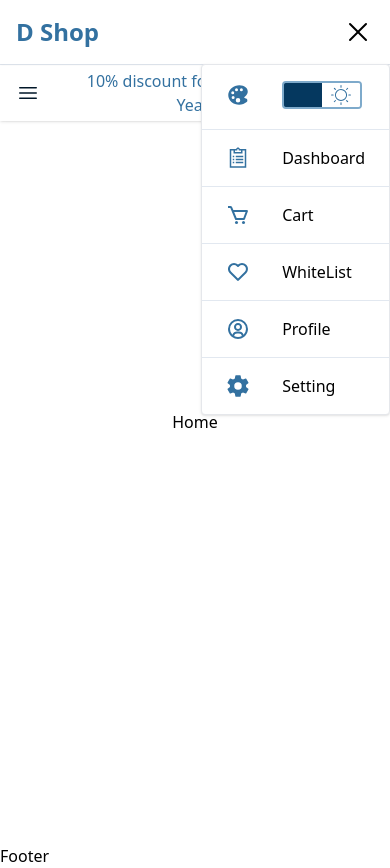
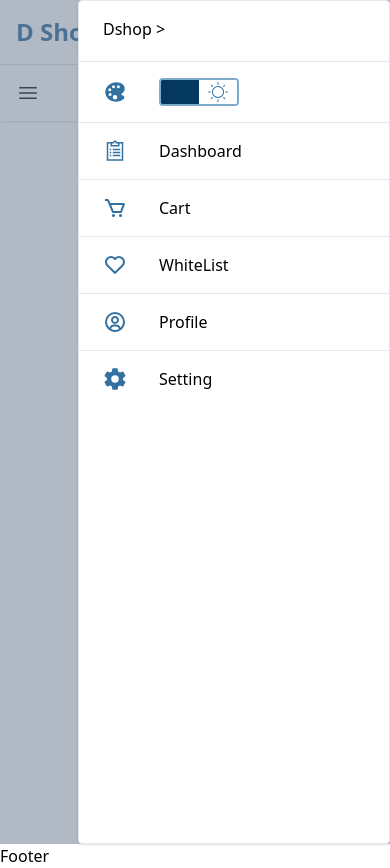
Before and after one commit to Khantminaung313/dshop-frontend, a React (Vite) app: page / in a window 390 px wide. Both pictures are taken after a click on the icon 358 px from the left and 32 px from the top of the page. Built offline with nearby package versions, Linux system fonts and the light colour scheme.

Commit message:
adding mobild main menu

```diff
--- a/package.json
+++ b/package.json
@@ -14,7 +14,8 @@
     "react": "^18.3.1",
     "react-dom": "^18.3.1",
     "react-icons": "^5.3.0",
-    "react-router-dom": "^6.28.0"
+    "react-router-dom": "^6.28.0",
+    "react-slick": "^0.30.2"
   },
   "devDependencies": {
     "@eslint/js": "^9.13.0",
--- a/src/Components/MobileMainMenu.jsx
+++ b/src/Components/MobileMainMenu.jsx
@@ -1,3 +1,4 @@
+import { useRef } from "react";
 import { BiCart, BiHeart, BiUserCircle } from "react-icons/bi";
 import { CiLight } from "react-icons/ci";
 import { IoColorPalette, IoSettingsSharp } from "react-icons/io5";
@@ -5,16 +6,27 @@ import { LiaClipboardListSolid } from "react-icons/lia";
 import { MdOutlineDarkMode } from "react-icons/md";
 import { NavLink } from "react-router-dom";
 
-const MobileMainMenu = ({ openMainManu, darkMode, setDarkMode }) => {
+const MobileMainMenu = ({ openMainManu, setOpenMainMenu, darkMode, setDarkMode }) => {
+	const menuRef = useRef(null);
+	const handleOverlayClick = (e) => {
+		if (menuRef.current && !menuRef.current.contains(e.target)) {
+		  setOpenMainMenu(false);
+		}
+	  };
 	return (
+		<div className={`fixed top-0 h-full w-full bg-slate-500/50 z-40 transition-all duration-300 ease-linear ${openMainManu ? "right-0 opacity-100" : "-right-full opacity-0"}`} onClick={handleOverlayClick}>
 			<div
-			className={`absolute transition-all duration-300 ease-linear top-full z-50 max-w-1/2 max-h-screen overflow-y-auto bg-white dark:bg-dark_blue_1 rounded shadow border ${openMainManu ? "right-0" : "-right-full"}`}
+				ref={menuRef}
+				className={`absolute transition-all duration-300 ease-linear top-0 z-50 w-[80%] h-screen overflow-y-auto bg-white dark:bg-dark_blue_1 rounded shadow border ${openMainManu ? "right-0" : "-right-full"}`}
 			>
 				<div
 					id="mobile-nav"
-				className="divide-y divide-slate-200 *:py-4 *:px-6 *:cursor-pointer *:flex *:gap-8 *:items-center [&>*:hover]:text-light_blue_1 [&>*:hover]:underline underline-offset-8 *:capitalize *:border-b-4 *:border-transparent [*:text-red-500]"
+					className="divide-y divide-slate-200 *:py-4 *:px-6 *:cursor-pointer *:flex *:gap-8 *:items-center justify-end *:capitalize *:border-b-4 *:border-transparent [*:text-red-500]"
 				>
-				<div to={"/"}>
+					<NavLink to={"/"} className="py-8">
+						{`Dshop >`}
+					</NavLink>
+					<div>
 						<IoColorPalette />
 						<button
 							className="w-20 h-[28px] border-2 rounded border-light_blue_2 overflow-hidden relative grid grid-cols-2 items-center place-content-center box-border"
@@ -55,6 +67,7 @@ const MobileMainMenu = ({ openMainManu, darkMode, setDarkMode }) => {
 					</NavLink>
 				</div>
 			</div>
+		</div>
 	);
 };
 
--- /dev/null
+++ b/src/Components/MobileNavMenu.jsx
@@ -0,0 +1,8 @@
+
+const MobileNavMenu = () => {
+  return (
+    <div>MobileNavMenu</div>
+  )
+}
+
+export default MobileNavMenu
--- a/src/Header.jsx
+++ b/src/Header.jsx
@@ -9,15 +9,13 @@ import { LiaClipboardListSolid } from "react-icons/lia";
 import { MdOutlineDarkMode } from "react-icons/md";
 import { NavLink } from "react-router-dom";
 import MobileMainMenu from "./Components/MobileMainMenu";
-import BarButton from "./Partials/Buttons/BarButton";
-import XButton from "./Partials/Buttons/XButton";
 import categories from "./db/categories.json";
 
 const Header = () => {
 	const [auth, setAuth] = useState(true);
 	const [darkMode, setDarkMode] = useState(false);
 	const [openMainManu, setOpenMainMenu] = useState(false);
-	const [openNav, setOpenNav] = useState(false);
+	const [openNavMenu, setOpenNavMenu] = useState(false);
 	const [selectedParentCategory, setSelectedParentCategory] = useState(null);
 	const [selectedChildCategories, setSelectedChildCategories] = useState([]);
 	const [parentCategories, setParentCategories] = useState([]);
@@ -250,20 +248,12 @@ const Header = () => {
 						>
 							D Shop
 						</NavLink>
-						{openMainManu ? (
-							<XButton
-								onClick={() => setOpenMainMenu(false)}
-								openMainManu={openMainManu}
-							/>
-						) : (
-							<BarButton
-								onClick={() => setOpenMainMenu(true)}
-								openMainManu={openMainManu}
-							/>
-						)}
+
+						<HiBars3 className="bar-button" size={32} onClick={() => setOpenMainMenu(true)}/>
 					</div>
 					<MobileMainMenu
 						openMainManu={openMainManu}
+						setOpenMainMenu={setOpenMainMenu}
 						setDarkMode={setDarkMode}
 						darkMode={darkMode}
 					/>
@@ -272,12 +262,11 @@ const Header = () => {
 					<button className="text-start">
 						<HiBars3 className="fill-dark_blue_2 size-6" />
 					</button>
-					<div className="text-light_blue_1 col-span-4 text-center">10% discount for Happy New Year!</div>
+					<div className="text-light_blue_1 col-span-4 text-center">
+						10% discount for Happy New Year!
+					</div>
 				</div>
 			</div>
-
-			{/* Mobile Nav Menu */}
-			<div></div>
 		</div>
 	);
 };
--- a/src/Pages/PageNotFound.jsx
+++ b/src/Pages/PageNotFound.jsx
@@ -2,7 +2,7 @@ import { Link } from "react-router-dom";
 
 const PageNotFound = () => {
 	return (
-		<div className="place-content-center text-center text-2xl h-screen dark:bg-[radial-gradient(ellipse_at_center,_var(--tw-gradient-stops))] dark:from-slate-500  dark:to-dark_blue_1 bg-[radial-gradient(ellipse_at_center,_var(--tw-gradient-stops))] from-transparent  to-slate-400">
+		<div className="place-content-center text-center text-2xl h-screen dark:bg-dark_blue_1">
 			<div>
 				<h1 className="text-4xl sm:text-6xl lg:text-8xl font-extrabold text-slate-400">404</h1>
 				<h3 className="text-base my-4">Page Not Found</h3>
--- a/src/Partials/Buttons/BarButton.jsx
+++ b/src/Partials/Buttons/BarButton.jsx
@@ -1,17 +1,11 @@
-import gsap from "gsap"
-import { useEffect } from "react"
 import { HiBars3 } from "react-icons/hi2"
 
 
-const BarButton = ({onClick, openNav}) => {
-
-    useEffect(() => {
-        gsap.fromTo(".bar-button", {rotate: 360}, {rotate: 0, duration: .6, immediateRender: true})
-    }, [openNav])
+const BarButton = ({onClick}) => {
 
   return (
     <>
-        <HiBars3 className="bar-button" size={32} onClick={onClick}/>
+
     </>
   )
 }
--- a/src/Partials/Buttons/XButton.jsx
+++ b/src/Partials/Buttons/XButton.jsx
@@ -8,7 +8,7 @@ const XButton = ({onClick, openNav}) => {
     }, [openNav])
 	return (
 		<>
-			<HiXMark className="x-button" size={32} onClick={onClick}/>
+			<HiXMark className="x-button relative z-50" size={32} onClick={onClick}/>
 		</>
 	);
 };
--- a/src/main.jsx
+++ b/src/main.jsx
@@ -4,6 +4,7 @@ import { createBrowserRouter, createRoutesFromElements, Route, RouterProvider }
 import './index.css';
 import PageNotFound from './Pages/PageNotFound';
 import { UserRoutes } from './routes/userRoutes';
+
 
 
 const router = createBrowserRouter(
```
Also changed, not shown: 1 other file (tests, documents, lock files or other folders). Lines whose indentation alone changed are shown as unchanged.
